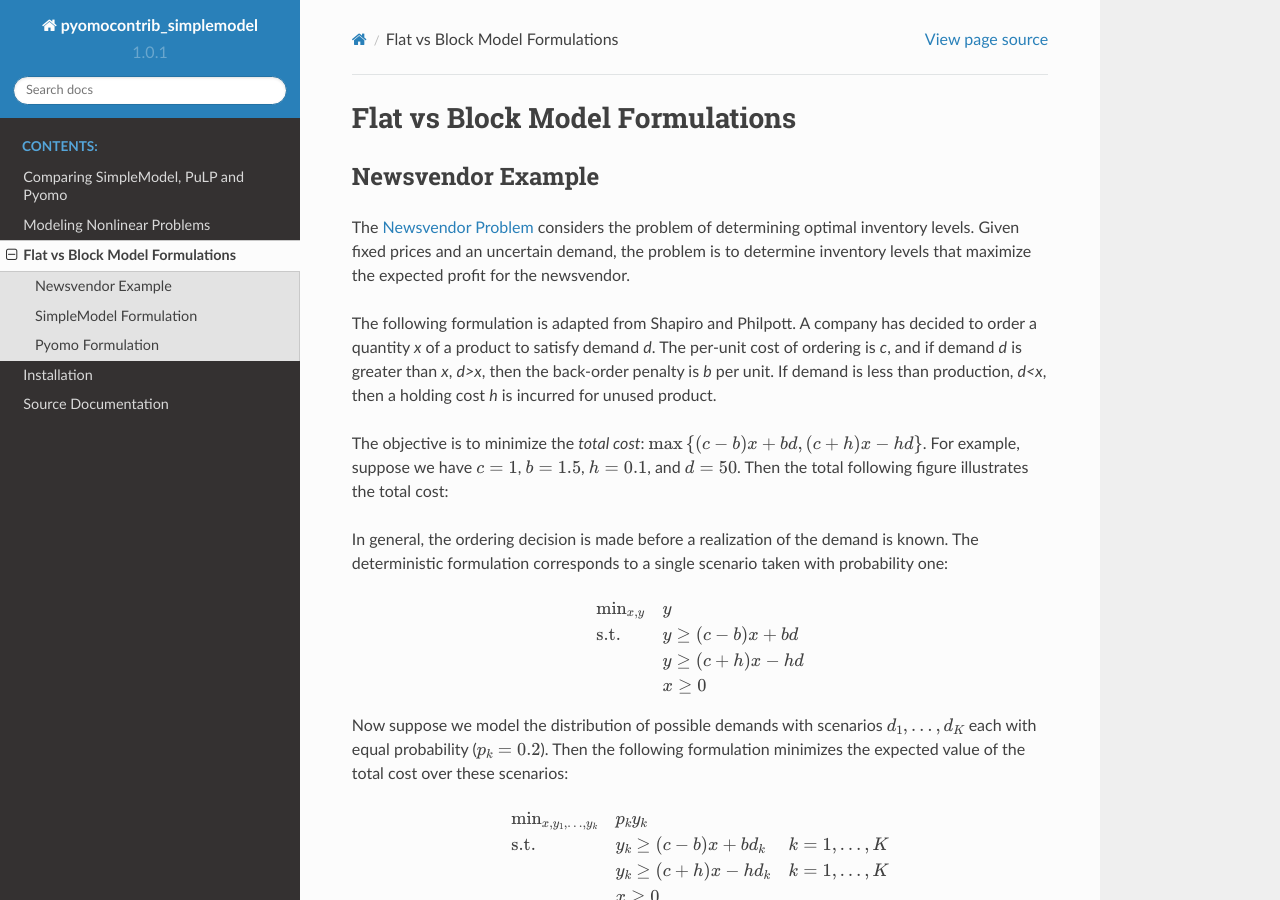
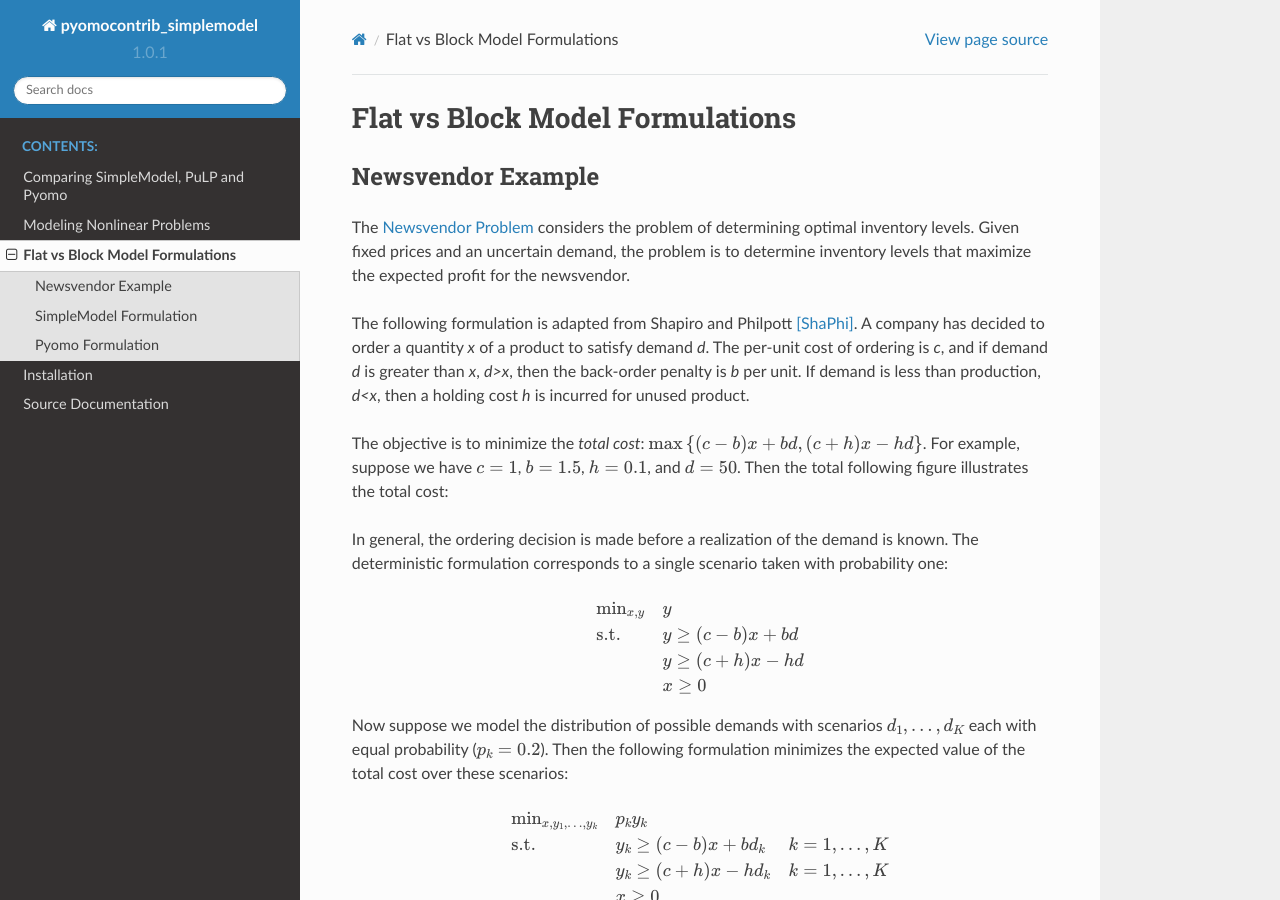
Before and after one commit to or-fusion/pyomo_simplemodel, a Sphinx documentation site: the page built from doc/newsvendor.rst, in a window 1280 px wide and 900 px high. Built offline with Sphinx 7.4.7 and the Read the Docs theme 2.0.0, drawn with Linux system fonts in a browser that asks for light colours; some of the changed text lies outside the part shown.

Commit message:
Adding missing citation.

```diff
--- a/doc/newsvendor.rst
+++ b/doc/newsvendor.rst
@@ -11,7 +11,7 @@ considers the problem of determining optimal inventory levels.
 Given fixed prices and an uncertain demand, the problem is to determine
 inventory levels that maximize the expected profit for the newsvendor.
 
-The following formulation is adapted from Shapiro and Philpott.  A
+The following formulation is adapted from Shapiro and Philpott [ShaPhi]_.  A
 company has decided to order a quantity `x` of a product to satisfy
 demand `d`.  The per-unit cost of ordering is `c`, and if demand `d` is
 greater than `x`, `d>x`, then the back-order penalty is `b` per unit.  If
@@ -99,3 +99,7 @@ are several advantages of this approach:
 * This model structure is explicit, and it can be exploited by decomposition-based optimization solvers (e.g. the progressive hedging solver in Pyomo).
 
 * Extending and refining block models is simpler.  For example, if a multi-dimensional index was needed for this model, then ``y`` would need to be modified to reflect that.  In complex application with many variables and other components, the block structure helps coordinate and simplify this type of change.
+
+
+
+.. [ShaPhi] A. Shapiro and A. Philpott.  *A Tutorial on Stochastic Programming*.  2007. `(weblink) <http://www2.isye.gatech.edu/people/faculty/Alex_Shapiro/TutorialSP.pdf>`_
```
